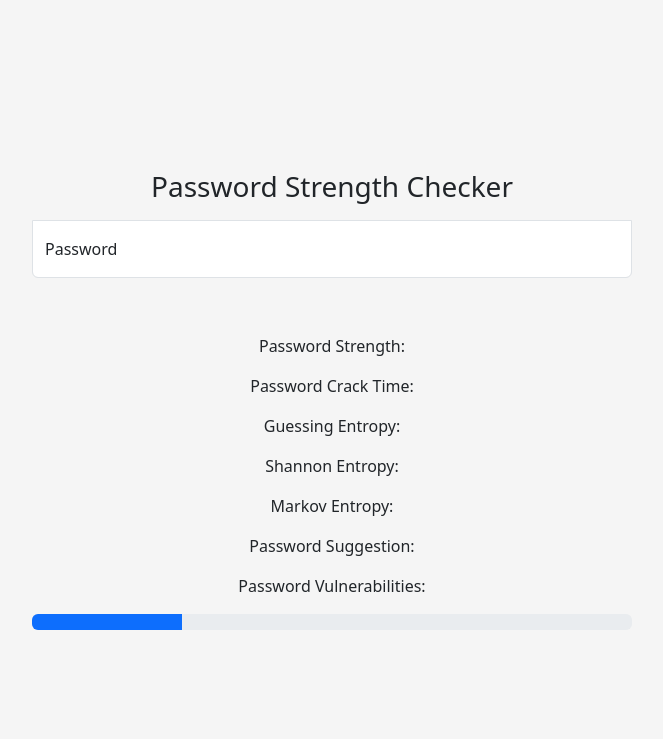
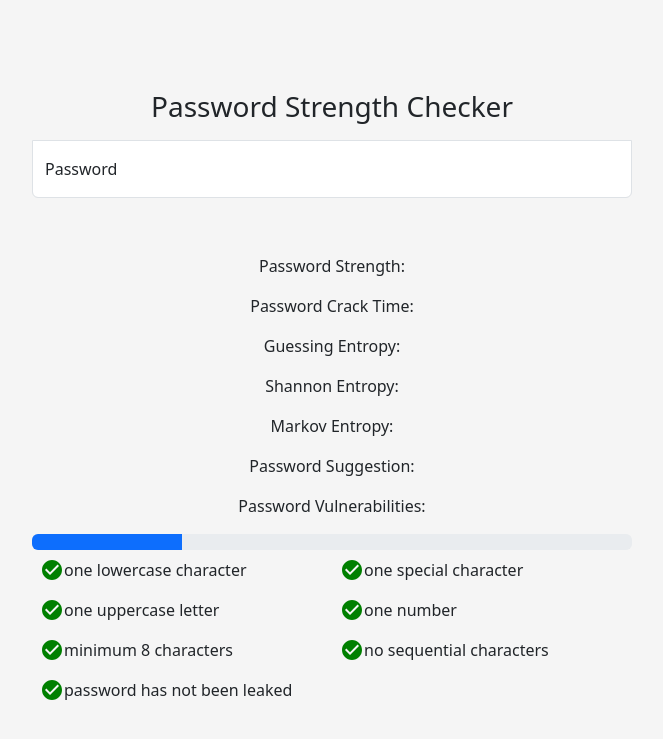
Before and after one commit to heiEzekiel/Password-Strength-Checker, a Flask app: page / in a window 1280 px wide. Shown: the top 739 px of the page, without its empty margins (308-971 px from the left). Run offline with Flask 2, Linux system fonts and the light colour scheme.

Commit message:
fix: added static cross tick ui

```diff
--- a/templates/index.html
+++ b/templates/index.html
@@ -62,6 +62,44 @@
             <div class="progress">
                 <div class="progress-bar" role="progressbar" style="width: 25%" aria-valuenow="25" aria-valuemin="0" aria-valuemax="100"></div>
             </div>
+            <div
+                <div class="d-flex flex-row">
+                    <div class="d-flex p-2 w-100">
+                        <svg xmlns="http://www.w3.org/2000/svg" height="24" viewBox="0 0 24 24" width="24"><path d="M0 0h24v24H0z" fill="none"/><path fill="green" d="M12 2C6.48 2 2 6.48 2 12s4.48 10 10 10 10-4.48 10-10S17.52 2 12 2zm-2 15l-5-5 1.41-1.41L10 14.17l7.59-7.59L19 8l-9 9z"/></svg>
+                        one lowercase character
+                    </div>
+                    <div class="d-flex p-2 w-100">
+                        <svg xmlns="http://www.w3.org/2000/svg" height="24" viewBox="0 0 24 24" width="24"><path d="M0 0h24v24H0z" fill="none"/><path fill="green" d="M12 2C6.48 2 2 6.48 2 12s4.48 10 10 10 10-4.48 10-10S17.52 2 12 2zm-2 15l-5-5 1.41-1.41L10 14.17l7.59-7.59L19 8l-9 9z"/></svg>
+                        one special character
+                    </div>
+                </div>
+                <div class="d-flex flex-row">
+                    <div class="d-flex p-2 w-100">
+                        <svg xmlns="http://www.w3.org/2000/svg" height="24" viewBox="0 0 24 24" width="24"><path d="M0 0h24v24H0z" fill="none"/><path fill="green" d="M12 2C6.48 2 2 6.48 2 12s4.48 10 10 10 10-4.48 10-10S17.52 2 12 2zm-2 15l-5-5 1.41-1.41L10 14.17l7.59-7.59L19 8l-9 9z"/></svg>
+                        one uppercase letter
+                    </div>
+                    <div class="d-flex p-2 w-100">
+                        <svg xmlns="http://www.w3.org/2000/svg" height="24" viewBox="0 0 24 24" width="24"><path d="M0 0h24v24H0z" fill="none"/><path fill="green" d="M12 2C6.48 2 2 6.48 2 12s4.48 10 10 10 10-4.48 10-10S17.52 2 12 2zm-2 15l-5-5 1.41-1.41L10 14.17l7.59-7.59L19 8l-9 9z"/></svg>
+                        one number
+                    </div>
+                </div>
+                <div class="d-flex flex-row">
+                    <div class="d-flex p-2 w-100">
+                        <svg xmlns="http://www.w3.org/2000/svg" height="24" viewBox="0 0 24 24" width="24"><path d="M0 0h24v24H0z" fill="none"/><path fill="green" d="M12 2C6.48 2 2 6.48 2 12s4.48 10 10 10 10-4.48 10-10S17.52 2 12 2zm-2 15l-5-5 1.41-1.41L10 14.17l7.59-7.59L19 8l-9 9z"/></svg>
+                        minimum 8 characters
+                    </div>
+                    <div class="d-flex p-2 w-100">
+                        <svg xmlns="http://www.w3.org/2000/svg" height="24" viewBox="0 0 24 24" width="24"><path d="M0 0h24v24H0z" fill="none"/><path fill="green" d="M12 2C6.48 2 2 6.48 2 12s4.48 10 10 10 10-4.48 10-10S17.52 2 12 2zm-2 15l-5-5 1.41-1.41L10 14.17l7.59-7.59L19 8l-9 9z"/></svg>
+                        no sequential characters
+                    </div>
+                </div>
+                <div class="d-flex flex-row">
+                    <div class="d-flex p-2 w-100">
+                        <svg xmlns="http://www.w3.org/2000/svg" height="24" viewBox="0 0 24 24" width="24"><path d="M0 0h24v24H0z" fill="none"/><path fill="green" d="M12 2C6.48 2 2 6.48 2 12s4.48 10 10 10 10-4.48 10-10S17.52 2 12 2zm-2 15l-5-5 1.41-1.41L10 14.17l7.59-7.59L19 8l-9 9z"/></svg>
+                        password has not been leaked
+                    </div>
+                    <div class="d-flex p-2 w-100" />
+                </div>
         </div>
     </main>
 
```
